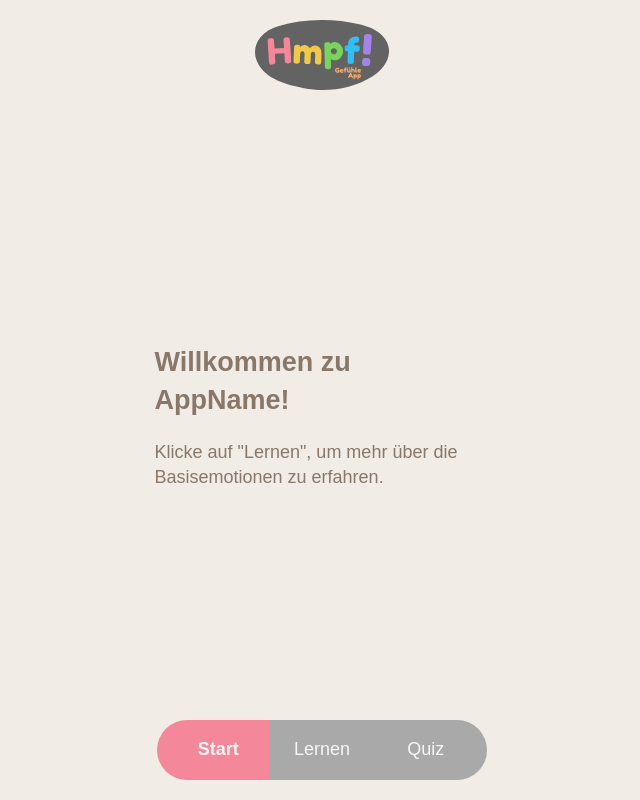
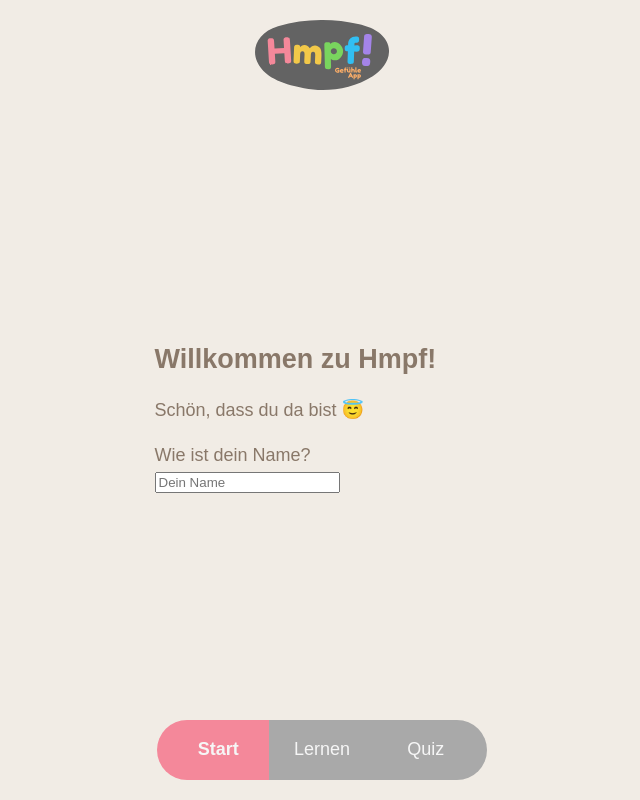
Before and after one commit to czintel/capstone-project, a React (Create React App) app: page /start in a window 1280 px wide. Shown: the whole page, without its empty margins (318-958 px from the left). Built offline with nearby package versions, Linux system fonts and the light colour scheme.

Commit message:
add basic form asking for username

```diff
--- a/src/pages/StartPage.js
+++ b/src/pages/StartPage.js
@@ -1,14 +1,32 @@
 import styled from 'styled-components/macro'
+import PropTypes from 'prop-types'
 
-export default function StartPage() {
+StartPage.propTypes = {
+  onSubmit: PropTypes.func,
+}
+
+export default function StartPage(onSubmit) {
   return (
     <PageWrapper>
-      <h2>Willkommen zu AppName!</h2>
-      <span>
-        Klicke auf "Lernen", um mehr über die Basisemotionen zu erfahren.
-      </span>
+      <h2>Willkommen zu Hmpf!</h2>
+      <span>Schön, dass du da bist 😇</span>
+      <form>
+        <label onSubmit={handleSubmit}>
+          Wie ist dein Name?
+          <input name="name" type="text" placeholder="Dein Name" />
+        </label>
+      </form>
     </PageWrapper>
   )
+
+  function handleSubmit(event) {
+    event.preventDefault()
+    const form = event.target
+    const input = form.elements.name
+    onSubmit(input.value)
+    form.reset()
+    input.focus()
+  }
 }
 
 const PageWrapper = styled.section`
```
